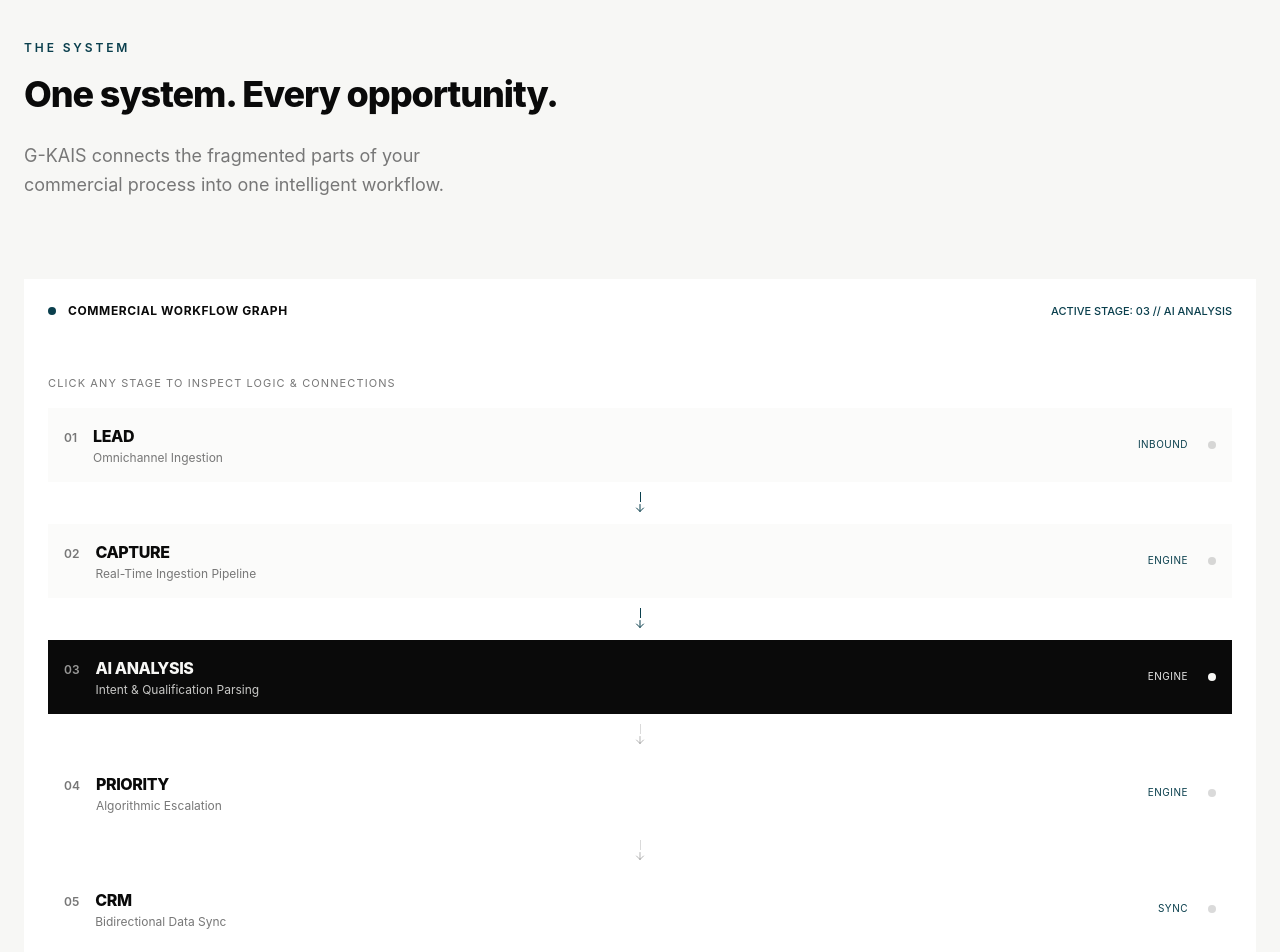
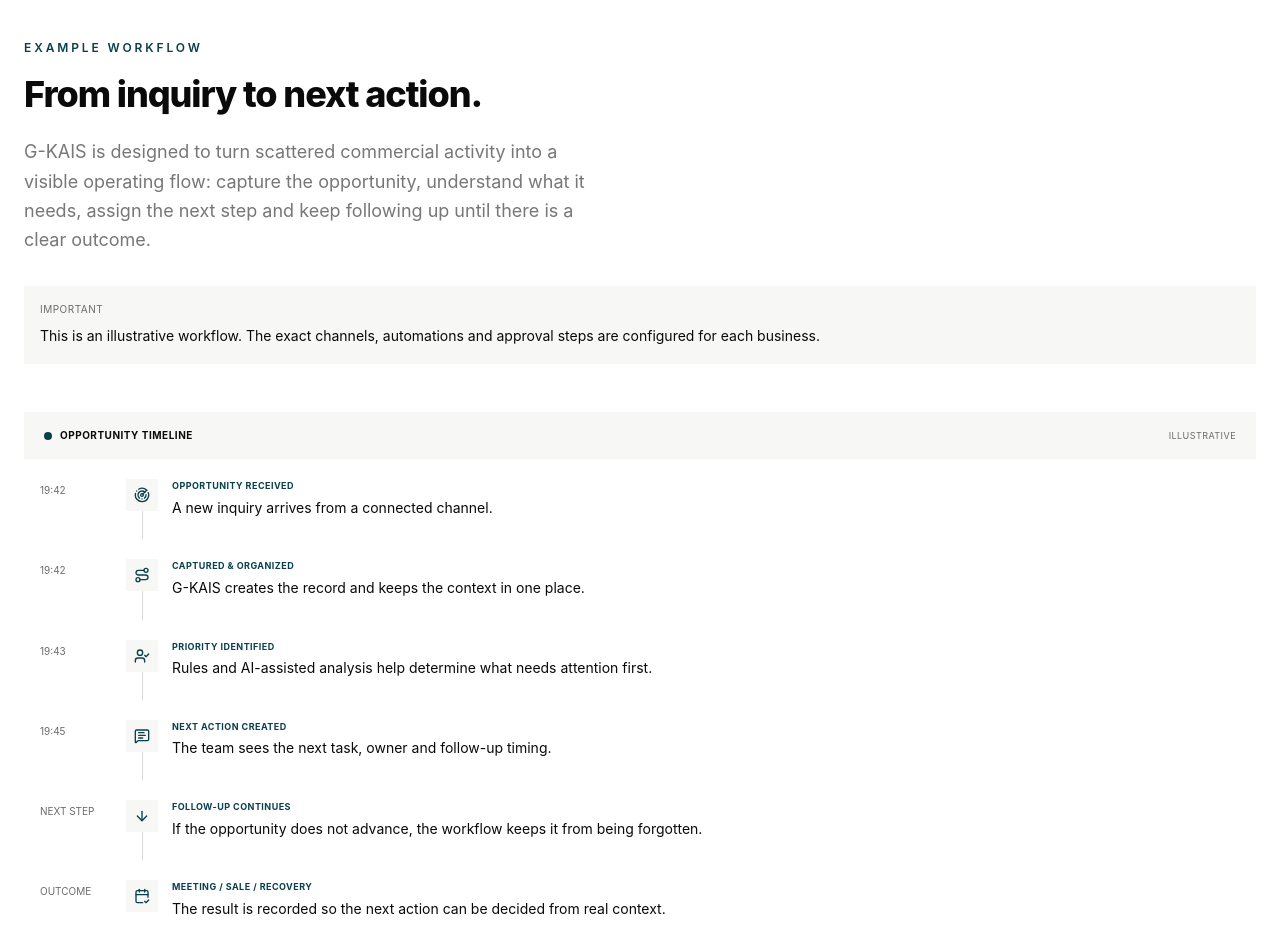
Before and after one commit to IsmaelGeraldo/G-Kais, a React (Vite) app: page / in a window 1280 px wide. Shown: the part 4100-5052 px from the top of the page. Built offline with nearby package versions, Linux system fonts and the light colour scheme.

Commit message:
Improve public product clarity with opportunity workflow
* Add illustrative opportunity recovery workflow

* Add opportunity workflow section to public site

* Remove unsupported sales statistic from public copy

* Align public system claims with configurable capabilities

```diff
--- a/src/App.tsx
+++ b/src/App.tsx
@@ -7,6 +7,7 @@
 import { Header } from './components/Header.tsx';
 import { Hero } from './components/Hero.tsx';
 import { ProblemSection } from './components/ProblemSection.tsx';
+import { OpportunityRecoverySection } from './components/OpportunityRecoverySection.tsx';
 import { TheSystemSection } from './components/TheSystemSection.tsx';
 import { LeadFlowSection } from './components/LeadFlowSection.tsx';
 import { HumanControlSection } from './components/HumanControlSection.tsx';
@@ -62,25 +63,28 @@
         {/* 3. Problem Section */}
         <ProblemSection />
 
-        {/* 4. The System ("One system. Every opportunity.") */}
+        {/* 4. Opportunity recovery example */}
+        <OpportunityRecoverySection />
+
+        {/* 5. The System ("One system. Every opportunity.") */}
         <TheSystemSection />
 
-        {/* 5. LeadFlow Section (SaaS Clean Dark Interface) */}
+        {/* 6. LeadFlow Section (SaaS Clean Dark Interface) */}
         <LeadFlowSection onExplore={handleOpenLeadFlow} onOpenAudit={handleOpenAudit} />
 
-        {/* 6. Human + AI ("AI handles the process. Humans keep control.") */}
+        {/* 7. Human + AI ("AI handles the process. Humans keep control.") */}
         <HumanControlSection />
 
-        {/* 7. Works with your existing tools */}
+        {/* 8. Works with your existing tools */}
         <ExistingToolsSection />
 
-        {/* 8. Product Ecosystem ("One architecture. Multiple systems.") */}
+        {/* 9. Product Ecosystem ("One architecture. Multiple systems.") */}
         <ProductsSection />
 
-        {/* 8. Process ("From opportunity to operating system.") */}
+        {/* 10. Process ("From opportunity to operating system.") */}
         <ProcessSection />
 
-        {/* 9. Free Audit CTA & Form Section */}
+        {/* 11. Free Audit CTA & Form Section */}
         <AuditCtaSection onOpenAudit={handleOpenAudit} />
       </main>
 
--- /dev/null
+++ b/src/components/OpportunityRecoverySection.tsx
@@ -0,0 +1,128 @@
+import React from 'react';
+import {
+  ArrowDown,
+  CalendarCheck2,
+  MessageSquareText,
+  Radar,
+  Route,
+  UserCheck
+} from 'lucide-react';
+
+const FLOW_EVENTS = [
+  {
+    time: '19:42',
+    label: 'OPPORTUNITY RECEIVED',
+    detail: 'A new inquiry arrives from a connected channel.',
+    icon: Radar
+  },
+  {
+    time: '19:42',
+    label: 'CAPTURED & ORGANIZED',
+    detail: 'G-KAIS creates the record and keeps the context in one place.',
+    icon: Route
+  },
+  {
+    time: '19:43',
+    label: 'PRIORITY IDENTIFIED',
+    detail: 'Rules and AI-assisted analysis help determine what needs attention first.',
+    icon: UserCheck
+  },
+  {
+    time: '19:45',
+    label: 'NEXT ACTION CREATED',
+    detail: 'The team sees the next task, owner and follow-up timing.',
+    icon: MessageSquareText
+  },
+  {
+    time: 'NEXT STEP',
+    label: 'FOLLOW-UP CONTINUES',
+    detail: 'If the opportunity does not advance, the workflow keeps it from being forgotten.',
+    icon: ArrowDown
+  },
+  {
+    time: 'OUTCOME',
+    label: 'MEETING / SALE / RECOVERY',
+    detail: 'The result is recorded so the next action can be decided from real context.',
+    icon: CalendarCheck2
+  }
+];
+
+export const OpportunityRecoverySection: React.FC = () => {
+  return (
+    <section className="py-24 md:py-32 border-b border-[#0A0A0A]/10 bg-white">
+      <div className="max-w-7xl mx-auto px-6 lg:px-12">
+        <div className="grid grid-cols-1 lg:grid-cols-12 gap-12 lg:gap-16">
+          <div className="lg:col-span-5">
+            <span className="font-mono-code text-xs uppercase tracking-[0.24em] text-[#0A3F4D] font-semibold block mb-5">
+              EXAMPLE WORKFLOW
+            </span>
+            <h2 className="text-4xl sm:text-5xl lg:text-6xl font-extrabold tracking-[-0.03em] leading-[1.05]">
+              From inquiry to next action.
+            </h2>
+            <p className="mt-6 text-lg text-[#777777] leading-relaxed max-w-xl">
+              G-KAIS is designed to turn scattered commercial activity into a visible operating flow:
+              capture the opportunity, understand what it needs, assign the next step and keep following
+              up until there is a clear outcome.
+            </p>
+
+            <div className="mt-8 border border-[#E5E5E5] bg-[#F7F7F5] p-4">
+              <p className="font-mono-code text-[10px] uppercase tracking-wider text-[#6B6B6B]">
+                IMPORTANT
+              </p>
+              <p className="text-sm mt-2 leading-relaxed text-[#0A0A0A]">
+                This is an illustrative workflow. The exact channels, automations and approval steps
+                are configured for each business.
+              </p>
+            </div>
+          </div>
+
+          <div className="lg:col-span-7 border border-[#E5E5E5] bg-[#F7F7F5]">
+            <div className="px-5 py-4 border-b border-[#E5E5E5] flex items-center justify-between gap-4">
+              <div className="flex items-center gap-2">
+                <span className="w-2 h-2 rounded-full bg-[#0A3F4D]" />
+                <span className="font-mono-code text-[10px] font-bold uppercase tracking-wider">
+                  Opportunity Timeline
+                </span>
+              </div>
+              <span className="font-mono-code text-[9px] uppercase tracking-wider text-[#6B6B6B]">
+                Illustrative
+              </span>
+            </div>
+
+            <div className="divide-y divide-[#E5E5E5]">
+              {FLOW_EVENTS.map((event, index) => {
+                const Icon = event.icon;
+                return (
+                  <div
+                    key={event.label}
+                    className="grid grid-cols-[72px_36px_1fr] sm:grid-cols-[96px_44px_1fr] gap-3 px-4 sm:px-5 py-5 bg-white"
+                  >
+                    <span className="font-mono-code text-[10px] text-[#6B6B6B] pt-1">
+                      {event.time}
+                    </span>
+                    <div className="relative flex justify-center">
+                      <div className="w-8 h-8 border border-[#D8D8D8] bg-[#F7F7F5] flex items-center justify-center">
+                        <Icon className="w-4 h-4 text-[#0A3F4D]" />
+                      </div>
+                      {index < FLOW_EVENTS.length - 1 && (
+                        <div className="absolute top-8 bottom-[-20px] w-px bg-[#D8D8D8]" />
+                      )}
+                    </div>
+                    <div>
+                      <p className="font-mono-code text-[9px] uppercase tracking-wider text-[#0A3F4D] font-bold">
+                        {event.label}
+                      </p>
+                      <p className="text-sm text-[#0A0A0A] mt-1 leading-relaxed">
+                        {event.detail}
+                      </p>
+                    </div>
+                  </div>
+                );
+              })}
+            </div>
+          </div>
+        </div>
+      </div>
+    </section>
+  );
+};
--- a/src/components/ProblemSection.tsx
+++ b/src/components/ProblemSection.tsx
@@ -20,7 +20,7 @@
   {
     num: '03',
     title: 'Missed follow-ups',
-    detail: 'Over 80% of sales require multiple touches, yet most opportunities are dropped after a single silence.'
+    detail: 'Many opportunities need more than one interaction, but follow-up is often forgotten once the first conversation goes quiet.'
   },
   {
     num: '04',
--- a/src/components/TheSystemSection.tsx
+++ b/src/components/TheSystemSection.tsx
@@ -20,9 +20,9 @@
     explanation: 'Inbound demand initiates across webforms, direct email, WhatsApp, and partner channels.',
     technicalSub: 'Omnichannel Ingestion',
     specItems: [
-      { key: 'Channels', value: 'Web, Email, WhatsApp, API' },
-      { key: 'Format', value: 'Unstructured text, audio, form data' },
-      { key: 'Reliability', value: 'Continuous failover redundancy' }
+      { key: 'Channels', value: 'Configured per business and integration' },
+      { key: 'Input', value: 'Forms, messages and structured lead data' },
+      { key: 'Control', value: 'Validation, routing and human oversight' }
     ]
   },
   {
@@ -33,9 +33,9 @@
     explanation: 'Collect opportunities from the channels your business already uses.',
     technicalSub: 'Real-Time Ingestion Pipeline',
     specItems: [
-      { key: 'Capture speed', value: 'Real-time event capture' },
-      { key: 'Spam filter', value: 'Deterministic DKIM / SPF verification' },
-      { key: 'Encryption', value: 'Standard TLS in transit and at rest' }
+      { key: 'Capture', value: 'Immediate intake when a connected source sends data' },
+      { key: 'Protection', value: 'Validation and anti-abuse controls by channel' },
+      { key: 'Data handling', value: 'Protected access and controlled permissions' }
     ]
   },
   {
@@ -46,9 +46,9 @@
     explanation: 'Understand intent, urgency and context before deciding what happens next.',
     technicalSub: 'Intent & Qualification Parsing',
     specItems: [
-      { key: 'Qualification score', value: '0 - 100 ICP fit matrix' },
-      { key: 'Context extraction', value: 'Budget, timeline, decision authority' },
-      { key: 'Sentiment model', value: 'Commercial intent classifier' }
+      { key: 'Analysis', value: 'Intent, urgency and commercial context' },
+      { key: 'Context', value: 'Needs, timing and relevant lead details' },
+      { key: 'Decision support', value: 'AI-assisted signals with human review where needed' }
     ]
   },
   {
@@ -59,9 +59,9 @@
     explanation: 'Identify which opportunities require immediate attention.',
     technicalSub: 'Algorithmic Escalation',
     specItems: [
-      { key: 'Routing', value: 'VIP Enterprise vs Self-serve' },
-      { key: 'SLA Sentinel', value: 'Configurable response thresholds' },
-      { key: 'Rep alerts', value: 'Slack / Mobile / SMS push' }
+      { key: 'Routing', value: 'Priority rules based on business criteria' },
+      { key: 'Timing', value: 'Due today, overdue and upcoming follow-up logic' },
+      { key: 'Alerts', value: 'Operational alerts and configured notification channels' }
     ]
   },
   {
@@ -69,12 +69,12 @@
     num: '05',
     label: 'CRM',
     type: 'sync',
-    explanation: 'Synchronize customer profile, intent telemetry, and deal ownership automatically.',
+    explanation: 'Keep lead context, ownership, next actions and commercial status in one operational record.',
     technicalSub: 'Bidirectional Data Sync',
     specItems: [
-      { key: 'Integrations', value: 'HubSpot, Salesforce, Pipedrive, Notion' },
-      { key: 'Manual data entry', value: 'Automated CRM logging' },
-      { key: 'Audit history', value: 'Full transcript & timeline logged' }
+      { key: 'CRM', value: 'G-KAIS workspace or external integration by project' },
+      { key: 'Operations', value: 'Status, owner, next action and follow-up tracking' },
+      { key: 'History', value: 'Activity timeline for operational changes and task results' }
     ]
   },
   {
@@ -82,12 +82,12 @@
     num: '06',
     label: 'RESPONSE',
     type: 'engine',
-    explanation: 'Deliver context-grounded, branded technical answers in seconds.',
+    explanation: 'Support fast, consistent responses using approved templates or AI assistance when configured.',
     technicalSub: 'Brand-Governed Autonomous Dispatch',
     specItems: [
-      { key: 'Response speed', value: 'Real-time response' },
-      { key: 'Knowledge source', value: 'Verified company docs & pricing limits' },
-      { key: 'Tone', value: 'Calibrated B2B executive tone' }
+      { key: 'Response', value: 'Templates or AI-assisted responses when configured' },
+      { key: 'Knowledge', value: 'Business-approved information and operating rules' },
+      { key: 'Control', value: 'Human approval can remain in the loop' }
     ]
   },
   {
@@ -98,9 +98,9 @@
     explanation: 'Keep conversations moving when prospects are not ready to book.',
     technicalSub: 'Autonomous Multi-Touch Cadence',
     specItems: [
-      { key: 'Touch cadence', value: 'Intelligent interval (24h, 72h, 7d)' },
-      { key: 'Value-add inject', value: 'Relevant case studies & benchmarks' },
-      { key: 'Target outcome', value: 'Recovery KPI (Illustrative)' }
+      { key: 'Cadence', value: 'Task engine, reminders and configurable intervals' },
+      { key: 'Next action', value: 'Call, WhatsApp, email, proposal, meeting or follow-up' },
+      { key: 'Outcome', value: 'Clear result and next step instead of forgotten leads' }
     ]
   },
   {
@@ -111,9 +111,9 @@
     explanation: 'Turn managed opportunities into measurable outcomes.',
     technicalSub: 'Meeting & Revenue Confirmation',
     specItems: [
-      { key: 'Outcome', value: 'Confirmed calendar demo or quote acceptance' },
-      { key: 'Preparation', value: 'Automated prep briefing delivered' },
-      { key: 'Team handoff', value: 'Complete briefing delivered to rep' }
+      { key: 'Outcome', value: 'Meeting, proposal, client, lost or another defined result' },
+      { key: 'Handoff', value: 'Context available before the next human action' },
+      { key: 'Measurement', value: 'Track task completion and commercial outcomes' }
     ]
   }
 ];
@@ -152,7 +152,7 @@
                 COMMERCIAL WORKFLOW GRAPH
               </span>
               <span className="text-[#0A0A0A]/30 hidden sm:inline">|</span>
-              <span className="hidden sm:inline">8 STAGES DETERMINISTIC</span>
+              <span className="hidden sm:inline">8 STAGE EXAMPLE WORKFLOW</span>
             </div>
             <div className="text-[11px] text-[#0A3F4D] font-medium">
               ACTIVE STAGE: {selectedStage.num} // {selectedStage.label}
```
